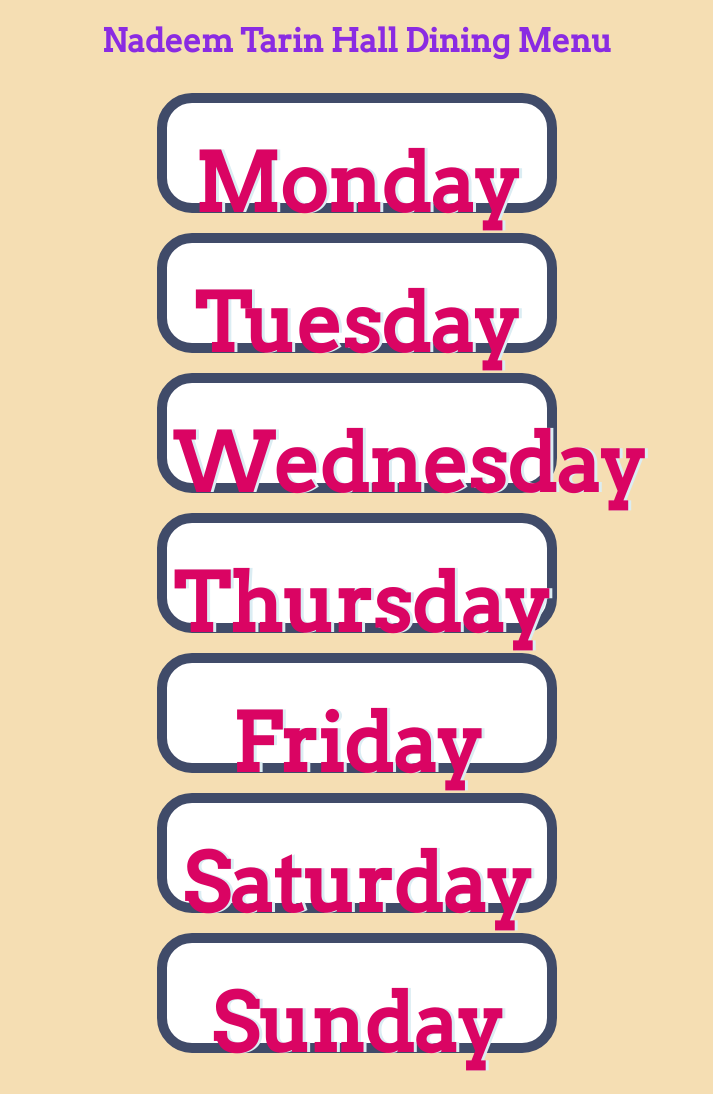
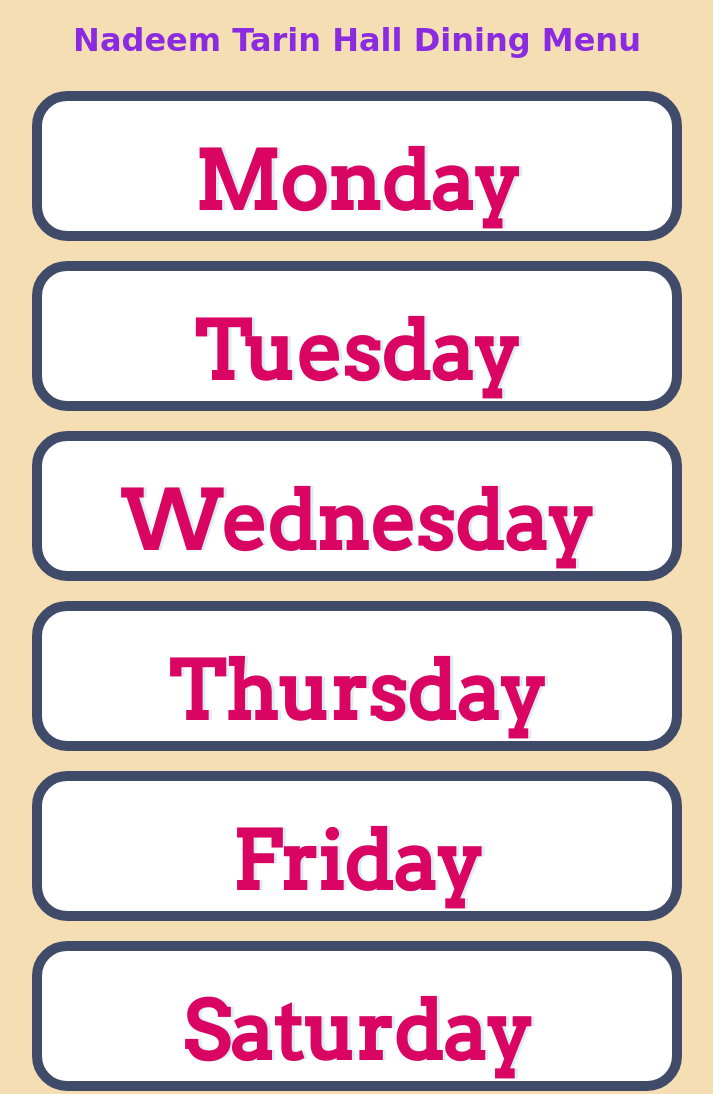
Before and after one commit to azam2020/nadeem-tarin-hall-dining-menu, a plain HTML site: page index.html in a window 1280 px wide. Shown: the top 1094 px of the page, without its empty margins (283-996 px from the left). Drawn offline with Linux system fonts and the light colour scheme.

Commit message:
Update style.css

```diff
--- a/style.css
+++ b/style.css
@@ -8,15 +8,15 @@ body{
     font-size: 10rem;
 }
 
-h1, p{
+h1{
     text-align: center;
-    font-family: 'Arvo', cursive;
+    font-family: cursive;
 }
 
-footer{
+/* footer{
     color: black;
     font-family: cursive;
-}
+} */
 
 .day {
     outline: none;
@@ -35,12 +35,12 @@ footer{
     margin: 10px;
     background-color: white;
   }
- @media only screen and (min-width : 768px) {
+/*  @media only screen and (min-width : 768px) {
      .day{
         width: 400px;
         height: 120px;
      }
-  }
+  } */
 
   .pressed {
      box-shadow: 0 3px 4px 0 red;
```
